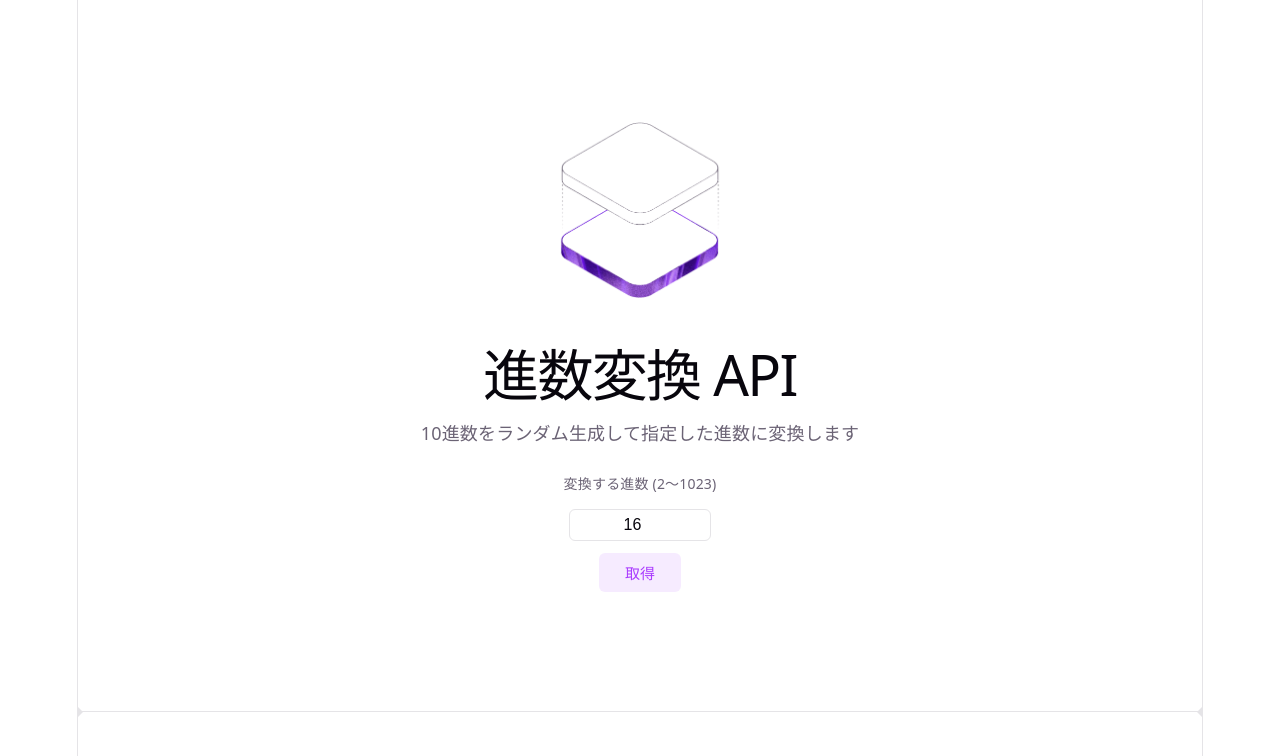
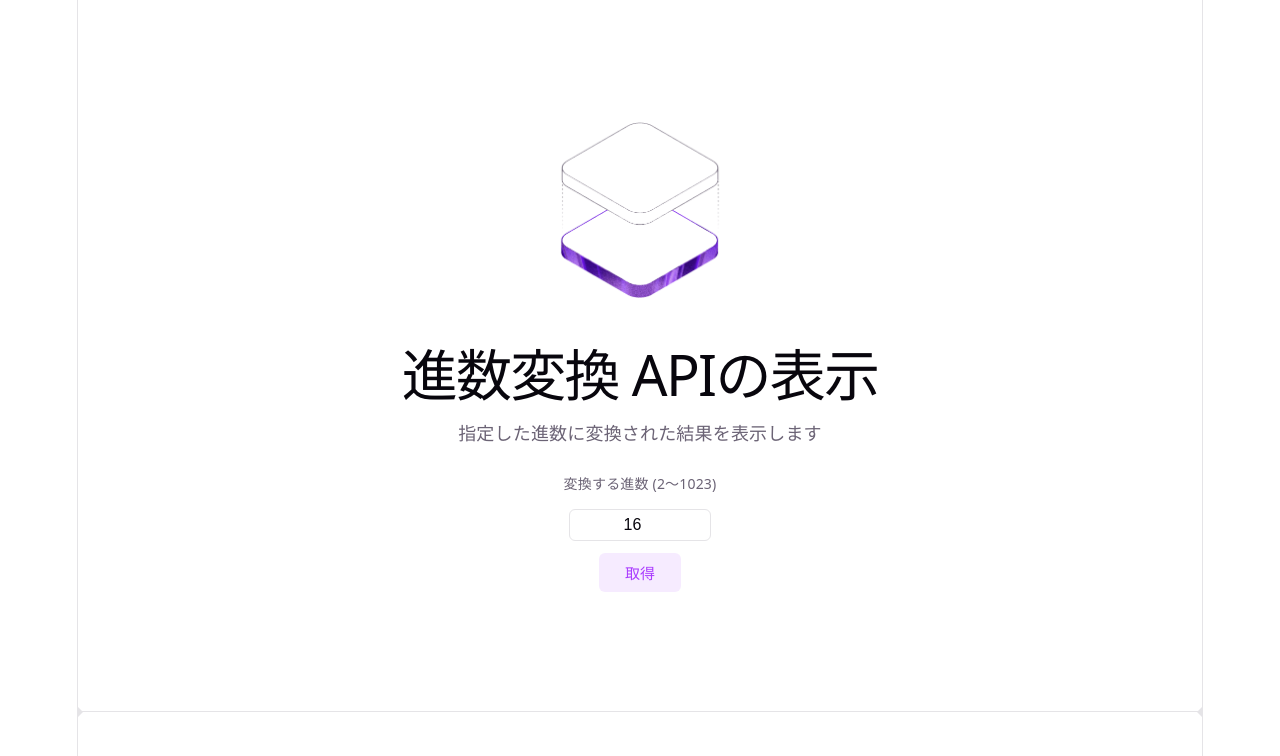
Before and after one commit to Me1td0wn76/web-api-program, a React (Vite) app in the folder frontend/: page / in a window 1280 px wide. Shown: the top 756 px of the page. Built offline with nearby package versions, Linux system fonts and the light colour scheme.

Commit message:
スタイル: 進数変換 APIのタイトルと説明文を修正

```diff
--- a/frontend/src/App.tsx
+++ b/frontend/src/App.tsx
@@ -40,8 +40,8 @@ function App() {
           <img src={heroImg} className="base" width="170" height="179" alt="" />
         </div>
         <div>
-          <h1>進数変換 API</h1>
-          <p>10進数をランダム生成して指定した進数に変換します</p>
+          <h1>進数変換 APIの表示</h1>
+          <p>指定した進数に変換された結果を表示します</p>
         </div>
 
         <div className="controls">
```
